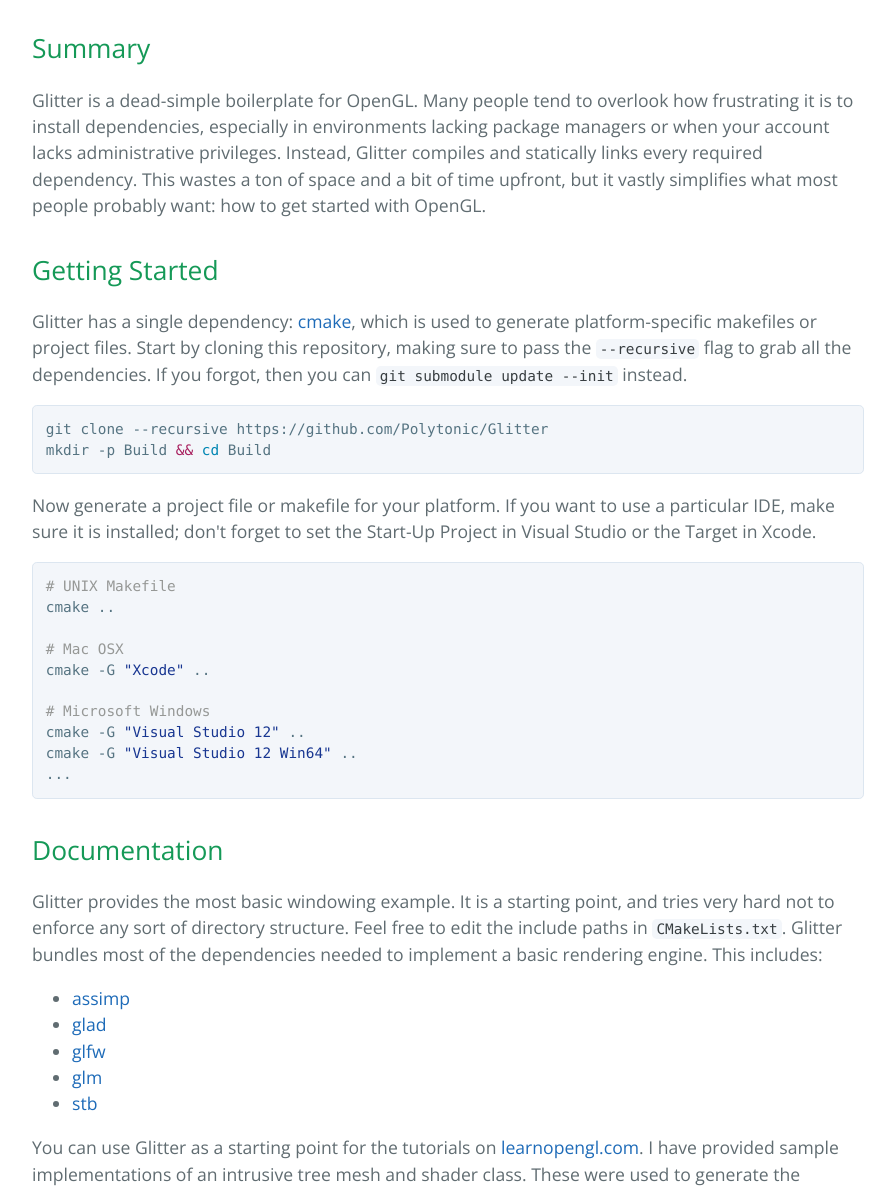
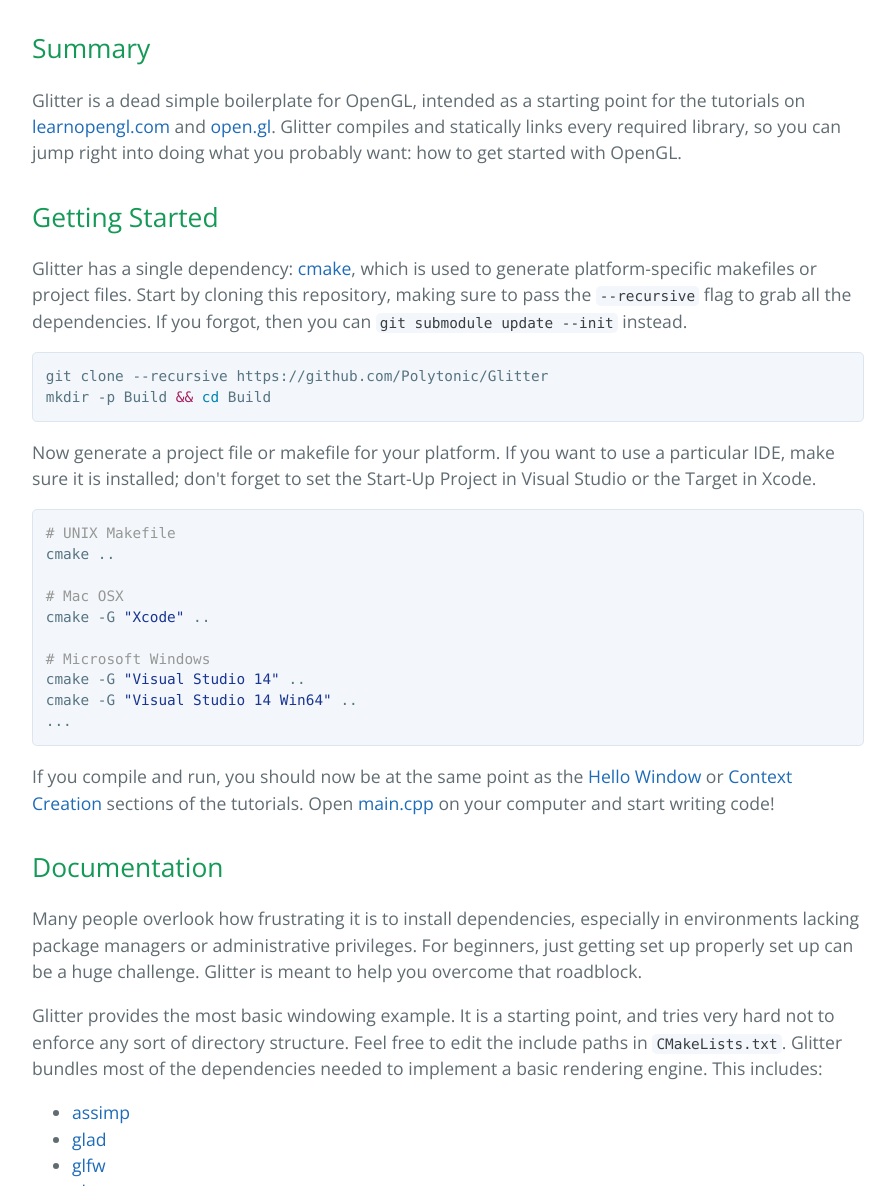
Before and after one commit to Polytonic/Glitter, a plain HTML site: page index.html in a window 1280 px wide. Shown: the part 794-1980 px from the top of the page, without its empty margins (192-1087 px from the left). Drawn offline with nearby package versions, Linux system fonts and the light colour scheme.

```diff
--- a/index.html
+++ b/index.html
@@ -20,7 +20,7 @@
 
     <section class="main-content">
       <h1>
-<a id="glitter" class="anchor" href="#glitter" aria-hidden="true"><span class="octicon octicon-link"></span></a><a href="https://github.com/Polytonic/Glitter">Glitter</a>
+<a id="glitter" class="anchor" href="#glitter" aria-hidden="true"><span class="octicon octicon-link"></span></a><a href="http://polytonic.github.io/Glitter/">Glitter</a>
 </h1>
 
 <p><img src="http://i.imgur.com/MDo2rsy.jpg" alt="Screenshot"></p>
@@ -28,7 +28,7 @@
 <h2>
 <a id="summary" class="anchor" href="#summary" aria-hidden="true"><span class="octicon octicon-link"></span></a>Summary</h2>
 
-<p>Glitter is a dead-simple boilerplate for OpenGL. Many people tend to overlook how frustrating it is to install dependencies, especially in environments lacking package managers or when your account lacks administrative privileges. Instead, Glitter compiles and statically links every required dependency. This wastes a ton of space and a bit of time upfront, but it vastly simplifies what most people probably want: how to get started with OpenGL.</p>
+<p>Glitter is a dead simple boilerplate for OpenGL, intended as a starting point for the tutorials on <a href="http://www.learnopengl.com">learnopengl.com</a> and <a href="https://open.gl">open.gl</a>. Glitter compiles and statically links every required library, so you can jump right into doing what you probably want: how to get started with OpenGL.</p>
 
 <h2>
 <a id="getting-started" class="anchor" href="#getting-started" aria-hidden="true"><span class="octicon octicon-link"></span></a>Getting Started</h2>
@@ -47,12 +47,16 @@
 cmake -G <span class="pl-s"><span class="pl-pds">"</span>Xcode<span class="pl-pds">"</span></span> ..
 
 <span class="pl-c"># Microsoft Windows</span>
-cmake -G <span class="pl-s"><span class="pl-pds">"</span>Visual Studio 12<span class="pl-pds">"</span></span> ..
-cmake -G <span class="pl-s"><span class="pl-pds">"</span>Visual Studio 12 Win64<span class="pl-pds">"</span></span> ..
+cmake -G <span class="pl-s"><span class="pl-pds">"</span>Visual Studio 14<span class="pl-pds">"</span></span> ..
+cmake -G <span class="pl-s"><span class="pl-pds">"</span>Visual Studio 14 Win64<span class="pl-pds">"</span></span> ..
 ...</pre></div>
+
+<p>If you compile and run, you should now be at the same point as the <a href="http://www.learnopengl.com/#!Getting-started/Hello-Window">Hello Window</a> or <a href="https://open.gl/context">Context Creation</a> sections of the tutorials. Open <a href="https://github.com/Polytonic/Glitter/blob/master/Glitter/Sources/main.cpp">main.cpp</a> on your computer and start writing code!</p>
 
 <h2>
 <a id="documentation" class="anchor" href="#documentation" aria-hidden="true"><span class="octicon octicon-link"></span></a>Documentation</h2>
+
+<p>Many people overlook how frustrating it is to install dependencies, especially in environments lacking package managers or administrative privileges. For beginners, just getting set up properly set up can be a huge challenge. Glitter is meant to help you overcome that roadblock.</p>
 
 <p>Glitter provides the most basic windowing example. It is a starting point, and tries very hard not to enforce any sort of directory structure. Feel free to edit the include paths in <code>CMakeLists.txt</code>. Glitter bundles most of the dependencies needed to implement a basic rendering engine. This includes:</p>
 
@@ -64,7 +68,7 @@
 <li><a href="https://github.com/nothings/stb">stb</a></li>
 </ul>
 
-<p>You can use Glitter as a starting point for the tutorials on <a href="http://learnopengl.com/">learnopengl.com</a>. I have provided sample implementations of an intrusive tree mesh and shader class. These were used to generate the screenshot above, but will not compile out-of-the-box. I leave that exercise to the reader. <img class="emoji" title=":smiley:" alt=":smiley:" src="https://assets-cdn.github.com/images/icons/emoji/unicode/1f603.png" height="20" width="20" align="absmiddle"></p>
+<p>I have provided sample implementations of an intrusive tree mesh and shader class. These were used to generate the screenshot above, but will not compile out-of-the-box. I leave that exercise to the reader. <img class="emoji" title=":smiley:" alt=":smiley:" src="https://assets-cdn.github.com/images/icons/emoji/unicode/1f603.png" height="20" width="20" align="absmiddle"></p>
 
 <h2>
 <a id="license" class="anchor" href="#license" aria-hidden="true"><span class="octicon octicon-link"></span></a>License</h2>
```
Also changed, not shown: params.json (+1 -1 lines).
